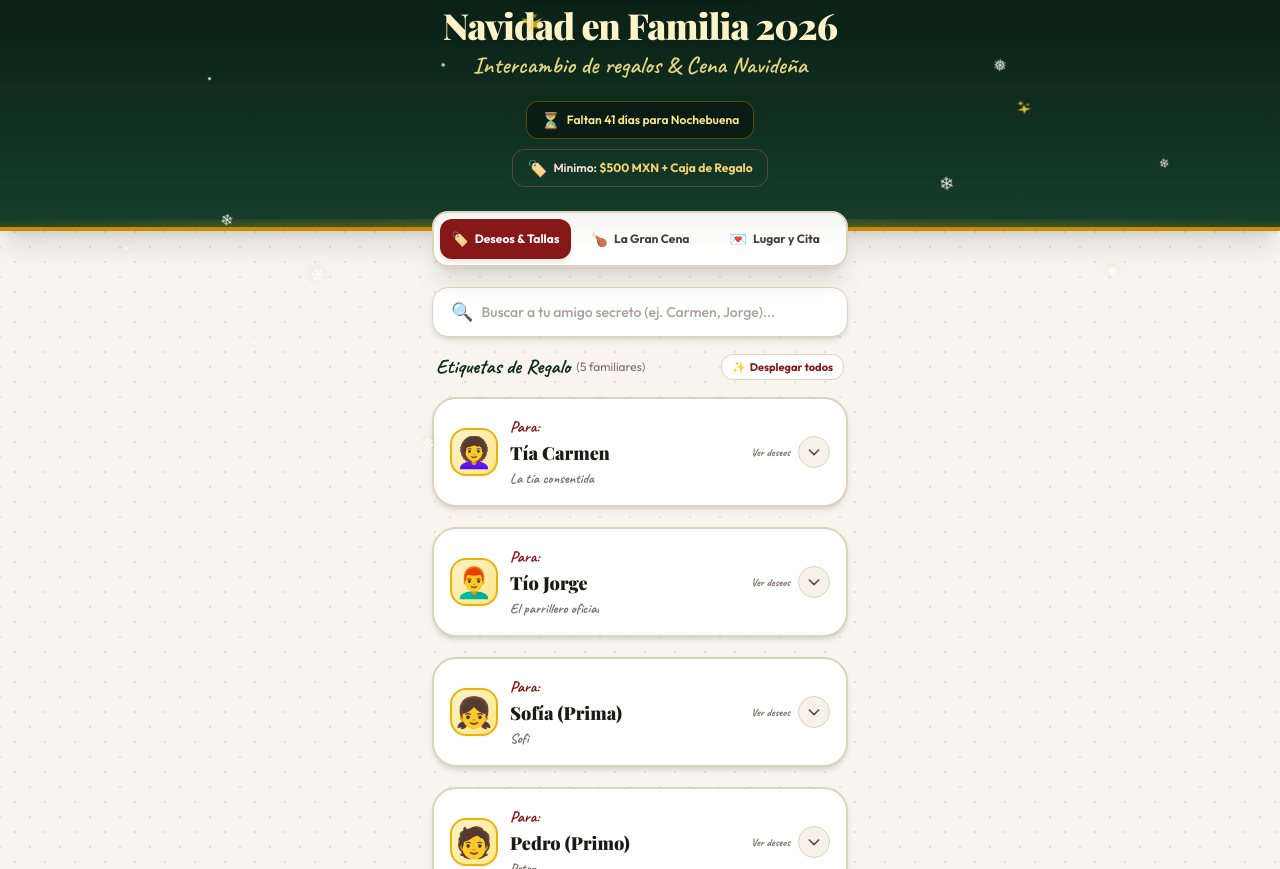
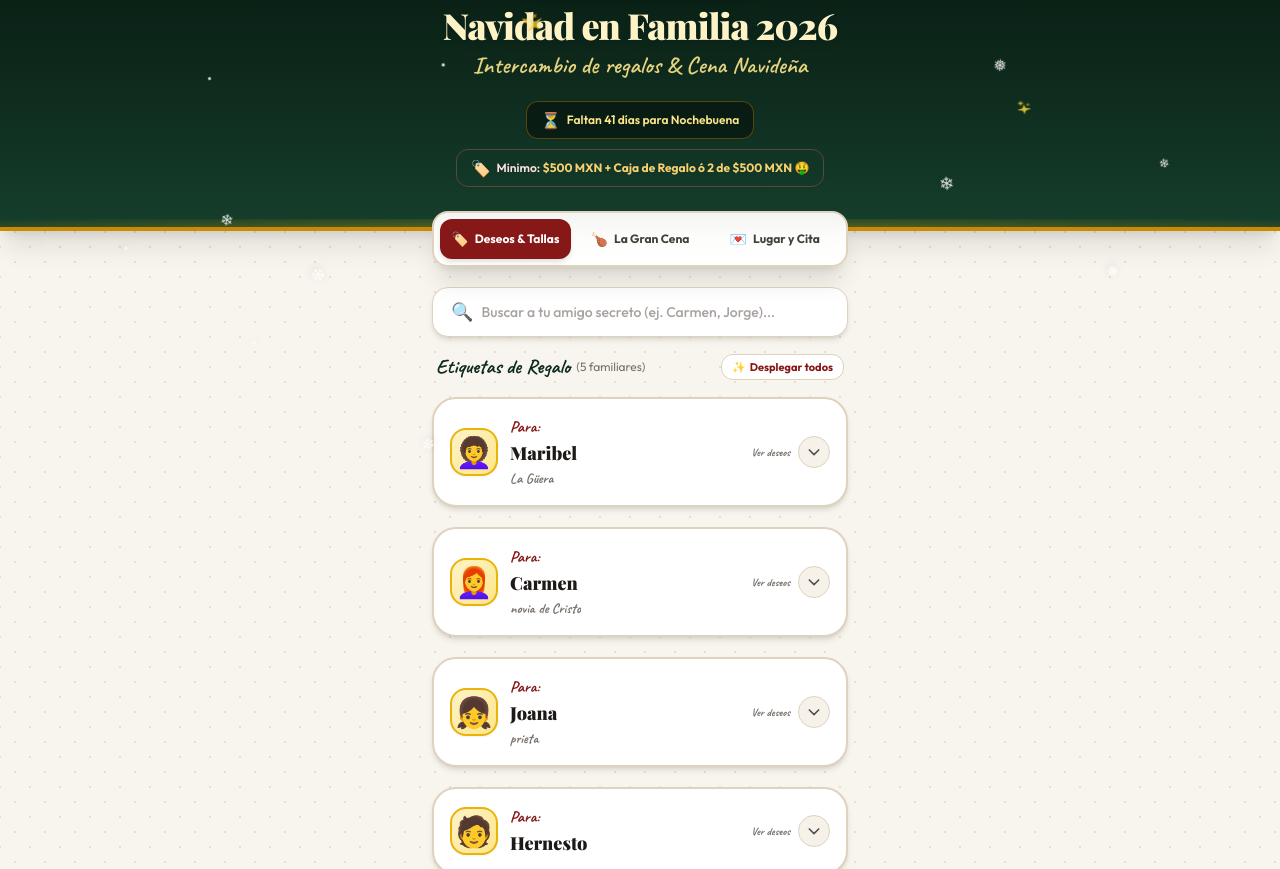
Before and after one commit to KeVINj29/navidad-familia, a plain HTML site: page index.html in a window 1280 px wide. Shown: the part 83-952 px from the top of the page. Drawn offline with nearby package versions, Linux system fonts and the light colour scheme; a web font is replaced by a local one.

Commit message:
feat: actualizar datos de familiares, comentar categorias de cena y ubicacion

```diff
--- a/data.js
+++ b/data.js
@@ -6,12 +6,12 @@
 const INFO_EVENTO = {
     titulo: "Navidad en Familia 2026",
     subtitulo: "Intercambio de regalos & Cena Navideña",
-    fecha: "Martes 24 de Diciembre, 2026",
+    fecha: "Jueves 24 de Diciembre, 2026",
     hora: "8:00 PM en adelante",
     lugar: "Casa de los Abuelos",
     direccion: "Calle Los Pinos #123, Col. Centro",
     googleMapsUrl: "https://maps.google.com/?q=Los+Pinos+123", // Cambia por tu link real de Maps
-    presupuestoIntercambio: "$500 MXN + Caja de Regalo", // Opcional, déjalo vacío si no aplica
+    presupuestoIntercambio: "$500 MXN + Caja de Regalo ó 2 de $500 MXN 🤑", // Opcional, déjalo vacío si no aplica
 };
 
 // -----------------------------------------------------------------------------
@@ -19,115 +19,110 @@ const INFO_EVENTO = {
 // -----------------------------------------------------------------------------
 const FAMILIA = [
     {
-        id: "tia-carmen",
-        nombre: "Tía Carmen",
-        apodo: "La tía consentida",
+        id: "Maribel",
+        nombre: "Maribel",
+        apodo: "La Güera",
         avatar: "👩‍🦱",
         tallas: {
-            blusa: "Mediana (M)",
-            pantalon: "Talla 30 / 9",
-            calzado: "24 MX"
+//            blusa: "Mediana (M)",
+            pantalon: "Talla 13",
+            calzado: "26.5 MX"
         },
         siDesea: [
-            "Cremas corporales o lociones florales (tipo Bath & Body Works)",
-            "Café en grano o gourmet",
-            "Bufandas o pashminas en tonos beige / café",
-            "Aretes discretos plateados"
+            "2 o 3 cambios completos",
+            "Tenis",
+            "Botines"
         ],
-        noDesea: [
+/*        noDesea: [
             "Nada de dulces ni chocolates (cuida su azúcar)",
             "No perfumes muy dulces o pesados",
             "Por favor no tazas (ya tiene demasiadas 😅)"
         ],
         gustosExtras: "Le fascina la jardinería, el café por las mañanas y leer."
+        */
     },
     {
-        id: "tio-jorge",
-        nombre: "Tío Jorge",
-        apodo: "El parrillero oficial",
-        avatar: "👨‍🦰",
+        id: "Carmen",
+        nombre: "Carmen",
+        apodo: "novia de Cristo",
+        avatar: "👩‍🦰",
         tallas: {
-            playera: "Grande (L)",
-            pantalon: "34 x 30",
-            calzado: "27.5 MX"
+            blusa: "Chica o Mediana (depende)",
+            pantalon: "Talla 5",
+            calzado: "Del 4 MX"
         },
-        siDesea: [
-            "Accesorios para asador / carne asada (pinzas, guantes)",
-            "Termo para café o cerveza de 20oz - 30oz",
-            "Camisa casual de manga corta",
-            "Gorra deportiva oscura (negra o azul marino)"
+/*        siDesea: [
+            // "Idea 1",
+            // "Idea 2"
         ],
         noDesea: [
-            "No lociones ni desodorantes",
-            "Ropa en colores chillones (amarillo/naranja no)"
+            // "Evitar esto",
+            // "Evitar aquello"
         ],
-        gustosExtras: "Fanático del fútbol, ver partidos y hacer carnita asada."
+        gustosExtras: ""
+        */
     },
     {
-        id: "sofia",
-        nombre: "Sofía (Prima)",
-        apodo: "Sofi",
+        id: "Joana",
+        nombre: "Joana",
+        apodo: "prieta",
         avatar: "👧",
         tallas: {
-            playera: "Chica (S)",
-            pantalon: "Talla 26 / 3",
-            calzado: "23.5 MX"
+            blusa: "Grande (G)",
+            pantalon: "Talla 13",
+            calzado: "5 ó 5.5 MX"
         },
-        siDesea: [
-            "Skins / fundas bonitas para iPhone 13",
-            "Audífonos inalámbricos sencillos",
-            "Libros de misterio / thriller",
-            "Maquillaje o lip gloss hidratante"
+/*        siDesea: [
+            // "Idea 1",
+            // "Idea 2"
         ],
         noDesea: [
-            "Ropa formal",
-            "Adornos de mesa o peluches grandes"
+            // "Evitar esto",
+            // "Evitar aquello"
         ],
-        gustosExtras: "Color favorito: verde olivo y lila. Le gusta la música pop e indie."
+        gustosExtras: ""
+        */
     },
     {
-        id: "pedro",
-        nombre: "Pedro (Primo)",
-        apodo: "Peter",
+        id: "Hernesto",
+        nombre: "Hernesto",
+//        apodo: "",
         avatar: "🧑",
         tallas: {
-            playera: "Mediana (M)",
-            pantalon: "30",
-            calzado: "26.5 MX"
+            playera: "XXL",
+            pantalon: "Talla 38",
+            calzado: "7.5 MX"
         },
-        siDesea: [
-            "Tarjetas de regalo (Amazon, Spotify o Steam)",
-            "Calcetines divertidos o deportivos",
-            "Sudadera tipo Hoodie lisa (negra, gris o verde)",
-            "Juegos de mesa rápidos (tipo Exploding Kittens, UNO)"
+/*        siDesea: [
+            // "Idea 1",
+            // "Idea 2"
         ],
         noDesea: [
-            "Camisas de botones formales",
-            "Cosas frágiles de cristal"
+            // "Evitar esto",
+            // "Evitar aquello"
         ],
-        gustosExtras: "Le encantan los videojuegos y los juegos de mesa."
+        gustosExtras: ""
+        */
     },
     {
-        id: "abuela-elena",
-        nombre: "Abuela Elena",
-        apodo: "Nona",
-        avatar: "👵",
+        id: "Edith",
+        nombre: "Edith",
+        apodo: "chata",
+        avatar: "👩",
         tallas: {
             blusa: "Grande (G)",
-            pantalon: "Elástico / Cómodo",
-            calzado: "24.5 MX (pantuflas suaves)"
+            pantalon: "Talla 13",
+//            calzado: ""
         },
-        siDesea: [
-            "Manta / cobijita térmica suave para la sala",
-            "Pantuflas acolchadas y con suela antiderrapante",
-            "Crema humectante para manos",
-            "Rebozo o chal abrigador"
+/*        siDesea: [
+            // "Idea 1",
+            // "Idea 2"
         ],
+        */
         noDesea: [
-            "Cosas complicadas de electrónica",
-            "Ropa ajustada o con botones difíciles"
+            "Tenis no quiero"
         ],
-        gustosExtras: "Le gusta tejer, ver sus telenovelas y tener a todos los nietos juntos."
+//        gustosExtras: ""
     }
 ];
 
@@ -135,6 +130,7 @@ const FAMILIA = [
 // LISTA DE ASIGNACIONES PARA LA CENA & FIESTA (¿QUIÉN LLEVA QUÉ?)
 // -----------------------------------------------------------------------------
 const ORGANIZACION_CENA = [
+/*
     {
         categoria: "🍗 Plato Fuerte",
         items: [
@@ -147,7 +143,7 @@ const ORGANIZACION_CENA = [
         categoria: "🥗 Guarniciones & Ensaladas",
         items: [
             { tarea: "Ensalada de manzana navideña tradicional", encargado: "Mamá / Sofi", estado: "Confirmado" },
-            { tarea: "Puré de papa cremoso", encargado: "Familia Rodríguez", estado: "Pendiente" },
+            { tarea: "Puré de papa cremoso", encargado: "Familia Rodríguez", estado: "Confirmado" },
             { tarea: "Pasta al horno (Fetuccini Alfredo)", encargado: "Tía Paty", estado: "Confirmado" }
         ]
     },
@@ -163,7 +159,7 @@ const ORGANIZACION_CENA = [
         items: [
             { tarea: "Olla de Ponche navideño de frutas (calientito)", encargado: "Tía Paty", estado: "Confirmado" },
             { tarea: "Refrescos de 2L (Coca, Manzana, Squirt) y 2 bolsas de hielo", encargado: "Tío Jorge", estado: "Confirmado" },
-            { tarea: "Sidra para el brindis y 1 botella de vino tinto", encargado: "Familia Gómez", estado: "Pendiente" }
+            { tarea: "Sidra para el brindis y 1 botella de vino tinto", encargado: "Familia Gómez", estado: "Confirmado" }
         ]
     },
     {
@@ -174,4 +170,5 @@ const ORGANIZACION_CENA = [
             { tarea: "Platos resistentes, vasos, servilletas y cubiertos", encargado: "Familia Gómez", estado: "Confirmado" }
         ]
     }
+*/
 ];
--- a/index.html
+++ b/index.html
@@ -275,11 +275,13 @@
                     Para que no falte nada en la mesa y celebremos sin prisas.
                 </p>
 
-                <!-- Barra de confirmación -->
+                <!-- Barra de confirmación (comentada) -->
+                <!--
                 <div class="mt-4 pt-3 border-t border-pine-700/80 flex items-center justify-between text-xs">
                     <span class="font-medium text-amber-200" id="cena-porcentaje">Cargando platillos...</span>
                     <span class="text-[11px] bg-gold-500/20 text-gold-300 border border-gold-400/40 px-2 py-0.5 rounded-full font-bold">24 de Diciembre</span>
                 </div>
+                -->
             </div>
 
             <!-- Categorías de la comida -->
@@ -322,7 +324,8 @@
                         </div>
                     </div>
 
-                    <!-- Dirección -->
+                    <!-- Punto de Encuentro (comentado por ahora) -->
+                    <!--
                     <div class="flex items-start gap-3 bg-kraft-100/70 p-3 rounded-2xl border border-kraft-200">
                         <span class="text-2xl">🏡</span>
                         <div class="flex-1">
@@ -331,14 +334,17 @@
                             <p id="info-direccion" class="text-stone-600 mt-0.5 leading-relaxed">Calle Los Pinos #123</p>
                         </div>
                     </div>
+                    -->
 
                 </div>
 
-                <!-- Botón Google Maps -->
+                <!-- Botón Google Maps (comentado por ahora) -->
+                <!--
                 <a id="info-maps-btn" href="#" target="_blank" class="mt-4 flex items-center justify-center gap-2 w-full py-3.5 px-4 bg-pine-800 hover:bg-pine-900 text-white rounded-2xl text-xs font-bold transition shadow-md">
                     <span>📍</span>
                     <span>Abrir ubicación en Google Maps</span>
                 </a>
+                -->
 
                 <!-- Nota con pespunte cosido -->
                 <div class="mt-5 pt-4 border-t-2 border-dashed border-kraft-300">
@@ -399,10 +405,13 @@
 
                 document.getElementById('info-fecha').innerText = INFO_EVENTO.fecha || '24 de Diciembre';
                 document.getElementById('info-hora').innerText = INFO_EVENTO.hora || '8:00 PM';
-                document.getElementById('info-lugar').innerText = INFO_EVENTO.lugar || 'Casa de la Familia';
-                document.getElementById('info-direccion').innerText = INFO_EVENTO.direccion || '';
-                if (INFO_EVENTO.googleMapsUrl) {
-                    document.getElementById('info-maps-btn').href = INFO_EVENTO.googleMapsUrl;
+                const elLugar = document.getElementById('info-lugar');
+                if (elLugar) elLugar.innerText = INFO_EVENTO.lugar || 'Casa de la Familia';
+                const elDir = document.getElementById('info-direccion');
+                if (elDir) elDir.innerText = INFO_EVENTO.direccion || '';
+                const elMaps = document.getElementById('info-maps-btn');
+                if (elMaps && INFO_EVENTO.googleMapsUrl) {
+                    elMaps.href = INFO_EVENTO.googleMapsUrl;
                 }
             }
 
@@ -621,10 +630,11 @@
         // 4. Renderizado del Menú de Nochebuena
         function renderCena() {
             const container = document.getElementById('lista-cena');
+            if (!container) return;
             container.innerHTML = '';
 
             if (typeof ORGANIZACION_CENA === 'undefined' || ORGANIZACION_CENA.length === 0) {
-                container.innerHTML = '<p class="text-center text-xs text-stone-500 py-6">Sin platillos asignados aún.</p>';
+                container.innerHTML = '';
                 return;
             }
 
@@ -675,7 +685,10 @@
                 container.appendChild(card);
             });
 
-            document.getElementById('cena-porcentaje').innerText = `${listos} de ${total} cosas confirmadas`;
+            const pctEl = document.getElementById('cena-porcentaje');
+            if (pctEl) {
+                pctEl.innerText = `${listos} de ${total} cosas confirmadas`;
+            }
         }
 
         // 5. Cambio de pestañas
```
